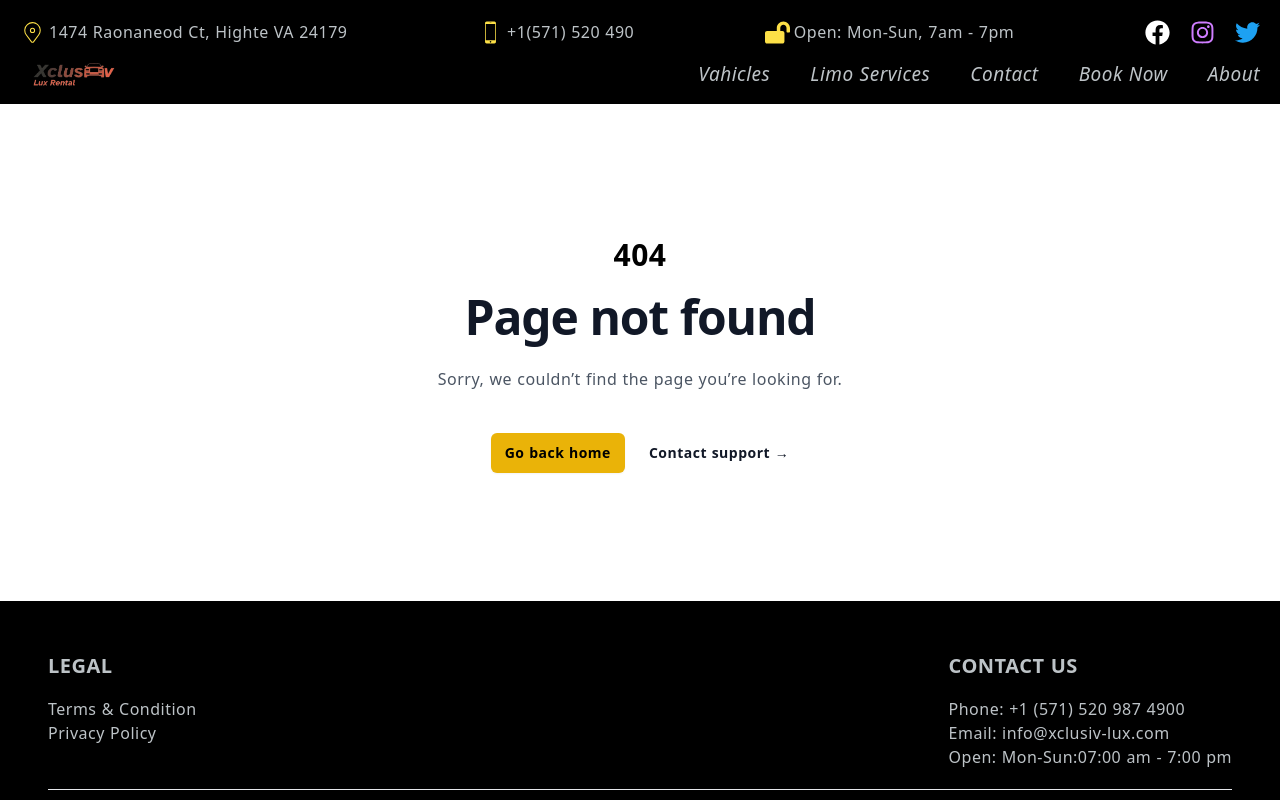
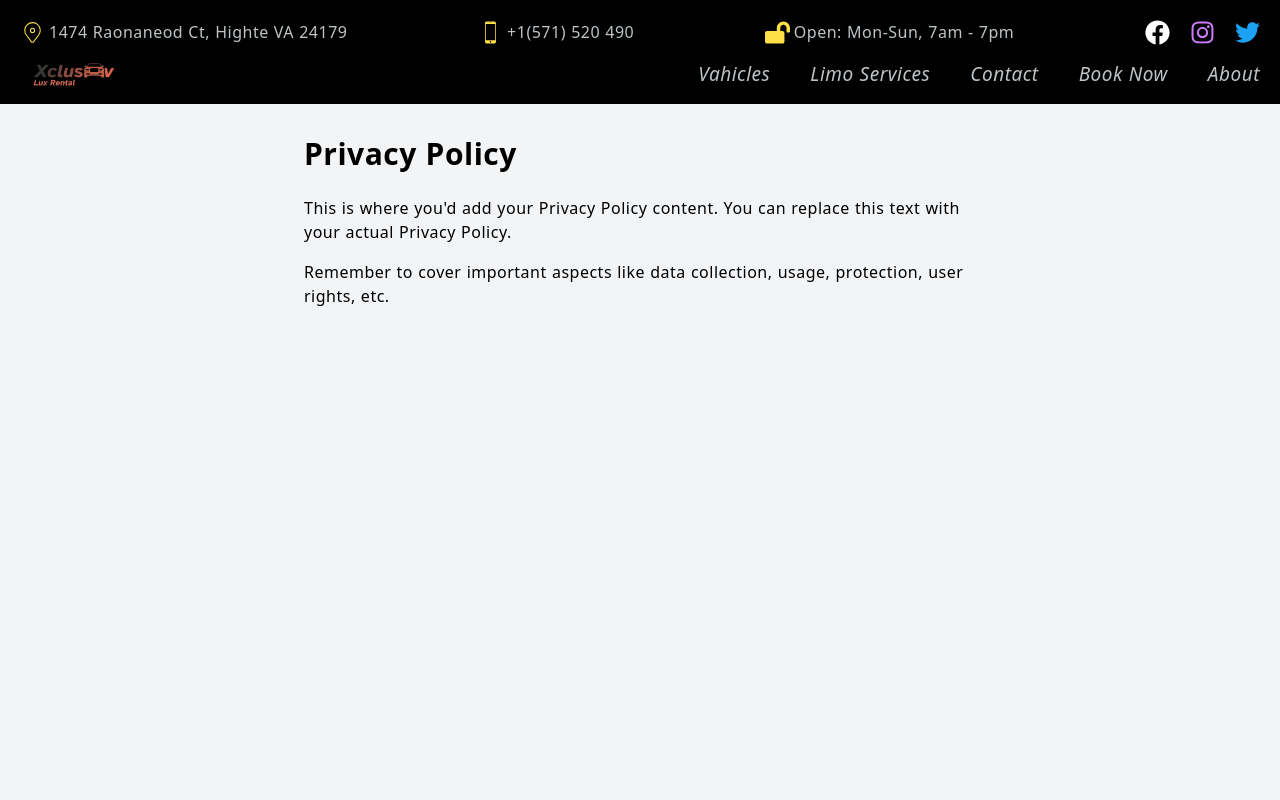
Before and after one commit to Rayhan-abdullha/car-mechanic-react, a React (Vite) app: page /privacy-policy in a window 1280 px wide. Shown: the top 800 px of the page. Built offline with nearby package versions, Linux system fonts and the light colour scheme.

Commit message:
terms page, policy page added

```diff
--- a/src/components/footer/Footer.jsx
+++ b/src/components/footer/Footer.jsx
@@ -12,10 +12,10 @@ const Footer = () => {
             <div>
               <ul>
                 <li>
-                  <Link to="/terms">Terms & Condition</Link>
+                  <Link to="/terms-condition">Terms & Condition</Link>
                 </li>
                 <li>
-                  <Link to="/policy">Privacy Policy</Link>
+                  <Link to="/privacy-policy">Privacy Policy</Link>
                 </li>
               </ul>
             </div>
--- a/src/components/navbar/Navbar.jsx
+++ b/src/components/navbar/Navbar.jsx
@@ -34,10 +34,7 @@ const Navbar = () => {
   }, []);
 
   return (
-    <div
-      className="bg-black text-[#bdc3c7]"
-      // [#2d3436]
-    >
+    <div className="bg-black text-[#bdc3c7]">
       <div className="m-auto px-5 max-w-[1400px] flex md:block items-center justify-between py-5 md:py-0">
         <Topbar />
         {showIcon ? (
@@ -55,7 +52,7 @@ const Navbar = () => {
                 <li className="flex gap-10">
                   <Link
                     className="text-[19px] italic hover:text-yellow-400"
-                    to={"/vahicles"}
+                    to={"/vehicles"}
                   >
                     Vahicles
                   </Link>
--- /dev/null
+++ b/src/pages/Privacy.jsx
@@ -0,0 +1,24 @@
+import React from "react";
+import MainLayout from "../layout/MainLayout";
+
+const PrivacyPolicy = () => {
+  return (
+    <MainLayout>
+      <div className="bg-gray-100 min-h-screen p-8">
+        <div className="max-w-2xl mx-auto">
+          <h1 className="text-3xl font-bold mb-6">Privacy Policy</h1>
+          <p className="mb-4">
+            This is where you'd add your Privacy Policy content. You can replace
+            this text with your actual Privacy Policy.
+          </p>
+          <p className="mb-4">
+            Remember to cover important aspects like data collection, usage,
+            protection, user rights, etc.
+          </p>
+        </div>
+      </div>
+    </MainLayout>
+  );
+};
+
+export default PrivacyPolicy;
--- /dev/null
+++ b/src/pages/TermsCondition.jsx
@@ -0,0 +1,26 @@
+// TermsAndConditions.js
+
+import React from "react";
+import MainLayout from "../layout/MainLayout";
+
+const TermsAndConditions = () => {
+  return (
+    <MainLayout>
+      <div className="bg-gray-100 min-h-screen p-8">
+        <div className="max-w-2xl mx-auto">
+          <h1 className="text-3xl font-bold mb-6">Terms and Conditions</h1>
+          <p className="mb-4">
+            This is where you'd add your Terms and Conditions content. You can
+            replace this text with your actual T&C.
+          </p>
+          <p className="mb-4">
+            Cover aspects like user responsibilities, usage guidelines,
+            disclaimers, legal obligations, etc.
+          </p>
+        </div>
+      </div>
+    </MainLayout>
+  );
+};
+
+export default TermsAndConditions;
```
Also changed, not shown: src/routes/router.jsx (+10 -0 lines).
